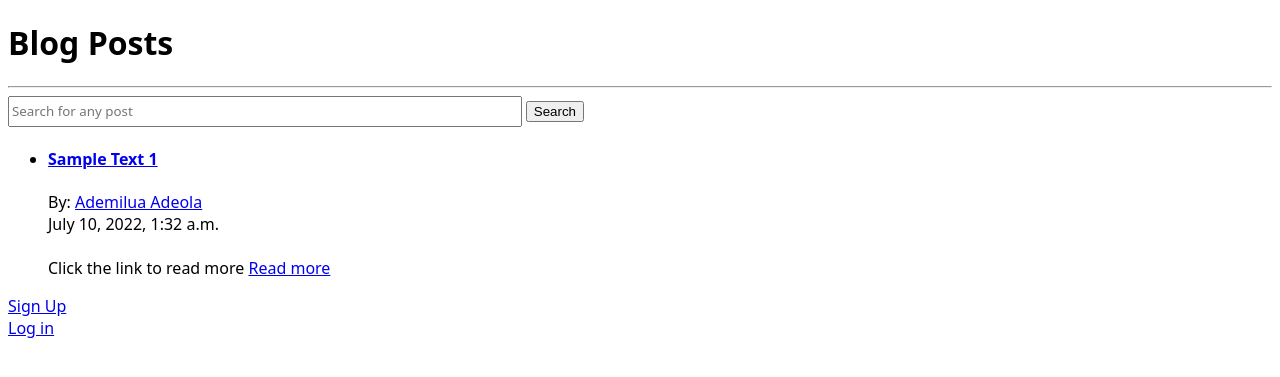
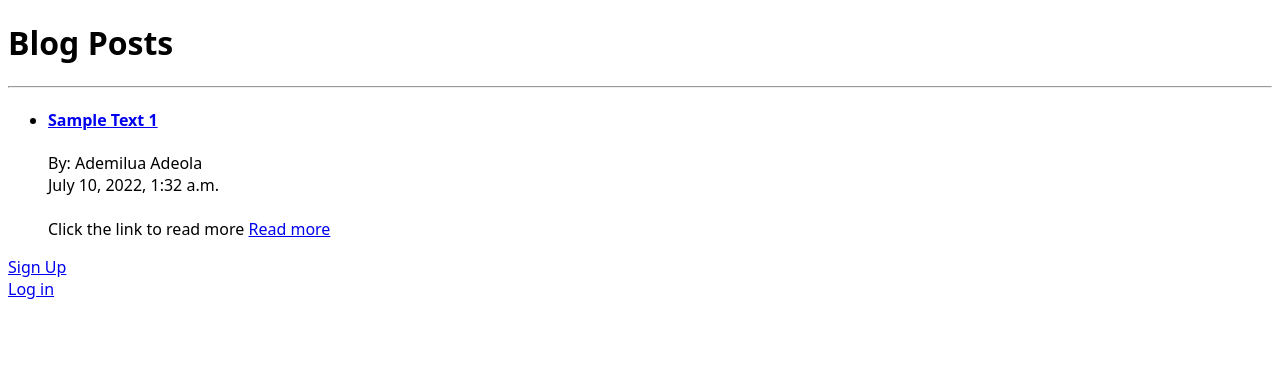
Before and after one commit to Xcode-ola/blogtest, a Django app: page / in a window 1280 px wide. Shown: the top 377 px of the page. Run offline with Django 4.2, Linux system fonts and the light colour scheme; data comes from the database, SQL or seed files in the repository; some libraries are stand-ins or nearby versions.

Commit message:
Update index.html

```diff
--- a/main/templates/main/index.html
+++ b/main/templates/main/index.html
@@ -22,16 +22,17 @@
     <a href="/create/">Create New Post</a><br>
     {% endif %}
     <h1>Blog Posts</h1><hr>
+    <!--
     <form action="" method="post">
         {% csrf_token %}
         <input type="text" name="search_post" placeholder="Search for any post">
         <button type="submit">Search</button>
-    </form>
+    </form>-->
     {% for post in object_list %}
     <ul>
         <li>
             <h4><a href="/{{post.id}}/">{{post.title}}</a></h4>
-            By: <a href="/user/{{post.author.id}}/">{{post.author.first_name}} {{post.author.last_name}}</a><br>
+            By: {{post.author.first_name}} {{post.author.last_name}}<br>
             {{post.created_at}}<br><br>
             {{post.snippet}} <a href="/{{post.id}}/">Read more</a>
         </li>
```
